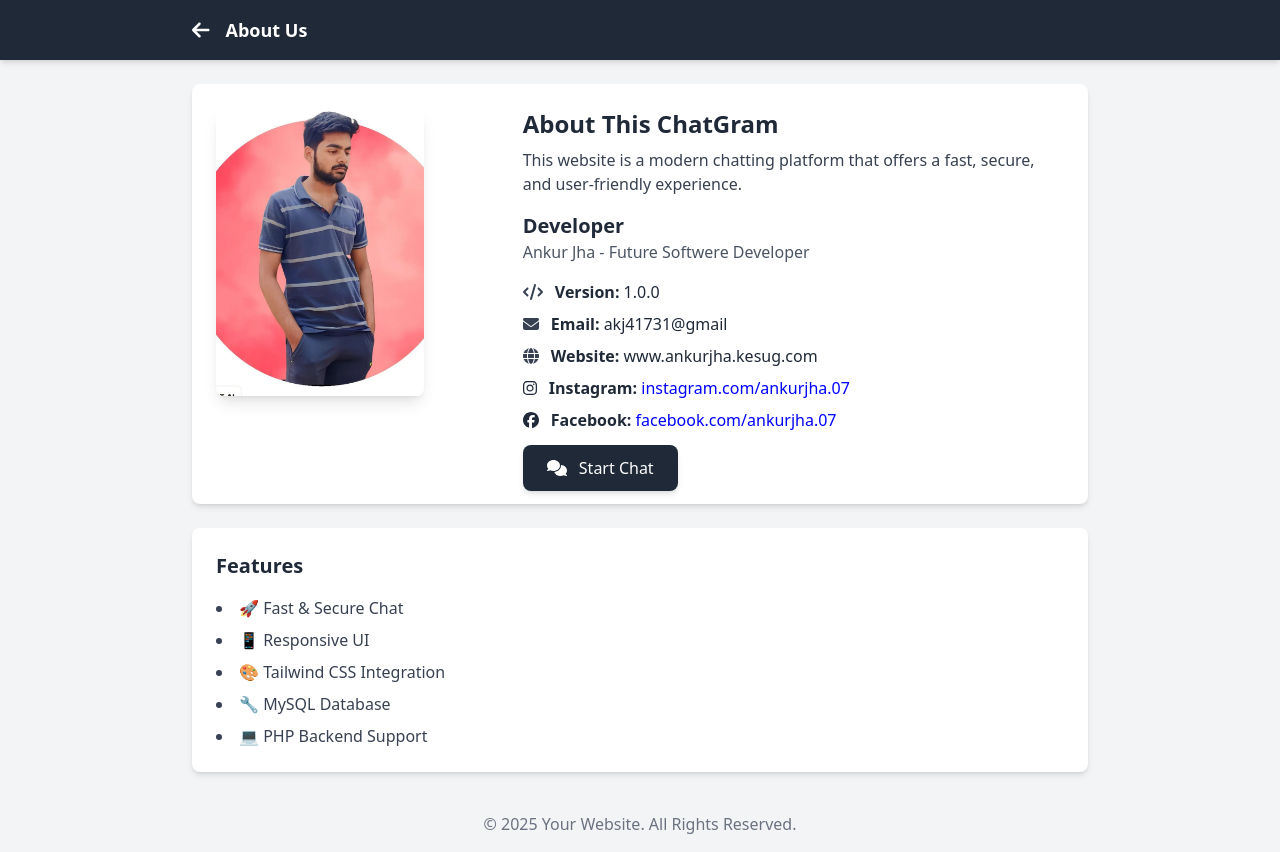
After one commit to ankurjhaaa/chatgram, a PHP site: page /about.php in a window 1280 px wide. The commit adds this page. Run offline with PHP 8.4, Linux system fonts and the light colour scheme; some libraries are stand-ins or nearby versions.

Commit message:
new chat section

```diff
--- /dev/null
+++ b/about.php
@@ -0,0 +1,83 @@
+<!DOCTYPE html>
+<html lang="en">
+<head>
+    <meta charset="UTF-8">
+    <meta name="viewport" content="width=device-width, initial-scale=1.0">
+    <title>About Us</title>
+
+    <!-- ✅ Tailwind CSS -->
+    <script src="https://cdn.tailwindcss.com"></script>
+
+    <!-- ✅ FontAwesome (Now Fixed) -->
+    <!-- FontAwesome (Free Version) -->
+<script src="https://cdnjs.cloudflare.com/ajax/libs/font-awesome/6.5.1/js/all.min.js" crossorigin="anonymous"></script>
+
+</head>
+<body class="bg-gray-100">
+
+    <!-- ✅ Navbar -->
+    <nav class="bg-gray-800 p-4 text-white shadow-md">
+        <div class="max-w-4xl mx-auto flex items-center">
+            <!-- ✅ Back Button (Left Side) -->
+            <a href="javascript:history.back()" class="text-xl mr-4">
+                <i class="fas fa-arrow-left"></i> <!-- ✅ Now Icon is Visible -->
+            </a>
+            <h2 class="text-lg font-semibold">About Us</h2>
+        </div>
+    </nav>
+
+    <!-- ✅ About Section -->
+    <div class="max-w-4xl mx-auto bg-white shadow-md rounded-lg p-6 mt-6 flex flex-col md:flex-row">
+
+        <!-- ✅ Developer Image (Left) -->
+        <div class="w-full md:w-1/3 flex justify-center md:justify-start">
+            <img src="dp/2023-08-17_2207375980601642814.jpg" class="object-cover h-72 w-52 shadow-lg rounded-lg">
+        </div>
+
+        <!-- ✅ Developer Info (Right) -->
+        <div class="w-full md:w-2/3 md:pl-6">
+            <h1 class="text-2xl font-bold text-gray-800">About This ChatGram</h1>
+            <p class="text-gray-700 mt-2">
+            This website is a modern chatting platform that offers a fast, secure, and user-friendly experience.
+            </p>
+
+            <h2 class="text-xl font-semibold text-gray-800 mt-4">Developer</h2>
+            <p class="text-gray-600">Ankur Jha - Future Softwere Developer</p>
+
+            <!-- ✅ Website Details -->
+            <div class="mt-4 space-y-2">
+                <p class="text-gray-800"><i class="fas fa-code text-gray-700 mr-2"></i> <strong>Version:</strong> 1.0.0</p>
+                <p class="text-gray-800"><i class="fas fa-envelope text-gray-700 mr-2"></i> <strong>Email:</strong> akj41731@gmail</p>
+                <p class="text-gray-800"><i class="fas fa-globe text-gray-700 mr-2"></i> <strong>Website:</strong> www.ankurjha.kesug.com</p>
+                <p class="text-gray-800"><i class="fa-brands fa-instagram mr-2"></i> <strong>Instagram:</strong> <a href="https://www.instagram.com/ankurjha.07/" style="color :blue;">instagram.com/ankurjha.07</a></p>
+                <p class="text-gray-800"><i class="fa-brands fa-facebook mr-2"></i> <strong>Facebook:</strong> <a href="https://www.facebook.com/ankurjha.07"  style="color :blue;">facebook.com/ankurjha.07</a></p>
+            </div>
+
+            <!-- ✅ Direct Chat Button -->
+            <div class="mt-6">
+                <a href="chat.php" class="bg-gray-800 text-white px-6 py-3 rounded-lg shadow-md hover:bg-gray-900 transition">
+                    <i class="fas fa-comments mr-2"></i> Start Chat
+                </a>
+            </div>
+        </div>
+    </div>
+
+    <!-- ✅ Features Section -->
+    <div class="max-w-4xl mx-auto bg-white shadow-md rounded-lg p-6 mt-6">
+        <h2 class="text-xl font-bold text-gray-800 mb-4">Features</h2>
+        <ul class="list-disc list-inside text-gray-700 space-y-2">
+            <li>🚀 Fast & Secure Chat</li>
+            <li>📱 Responsive UI</li>
+            <li>🎨 Tailwind CSS Integration</li>
+            <li>🔧 MySQL Database</li>
+            <li>💻 PHP Backend Support</li>
+        </ul>
+    </div>
+
+    <!-- ✅ Footer -->
+    <footer class="text-center text-gray-500 py-4 mt-6">
+        &copy; <?= date("Y") ?> Your Website. All Rights Reserved.
+    </footer>
+
+</body>
+</html>
```
Also changed, not shown: friends.php (+65 -7 lines), message.php (+16 -30 lines), dp/2023-08-17_2207375980601642814.jpg (added).
